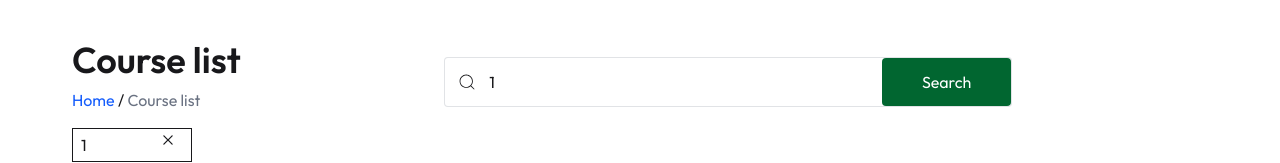
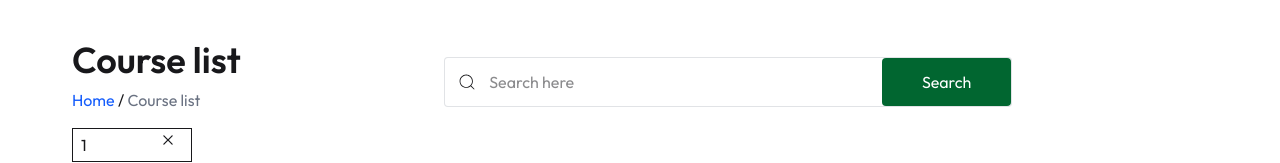
Before and after one commit to Nobleman78/Edu-soft, a React (Vite) app: page /course-list/1 in a window 1280 px wide. Shown: the part 130-293 px from the top of the page. Built offline with nearby package versions, Linux system fonts and the light colour scheme.

Commit message:
Course list section updated

```diff
--- a/src/Pages/Student/CourseList.jsx
+++ b/src/Pages/Student/CourseList.jsx
@@ -34,7 +34,7 @@ const CourseList = () => {
                     <h2 className='text-4xl font-semibold'>Course list</h2>
                     <p className='text-center md:text-start'><Link to='/'><span className='text-blue-600'>Home</span> </Link>/<span className='text-gray-500'> Course list</span></p>
                 </div>
-                <Searchbar data={input}/>
+                <Searchbar />
             </div>
             {
                 input && <div className='px-8 mt-4 flex relative'>
--- a/src/components/Student/Navbar.jsx
+++ b/src/components/Student/Navbar.jsx
@@ -12,10 +12,10 @@ const Navbar = ({ data }) => {
     const { cart, lsCourseData } = useContext(ContextApi);
     const [menu, setMenu] = useState(false);
     const [input, setInput] = useState(data ? data : '');
+
     const closeMenu = () => {
         setMenu(false);
     };
-
     const formHandler = (e) => {
         e.preventDefault();
         navigate('/course-list/' + input)
@@ -39,7 +39,7 @@ const Navbar = ({ data }) => {
                 <div className='flex flex-col h-full p-6'>
                     <div className='flex justify-between items-center mb-8'>
                         <img className='h-8 w-auto' src={logoImage} alt="LMS Logo" />
-                        <button onClick={closeMenu} className='text-2xl focus:outline-none' aria-label="Close menu"  >
+                        <button onClick={()=>setMenu(false)} className='text-2xl focus:outline-none' aria-label="Close menu"  >
                             <RxCross2 />
                         </button>
                     </div>
```
